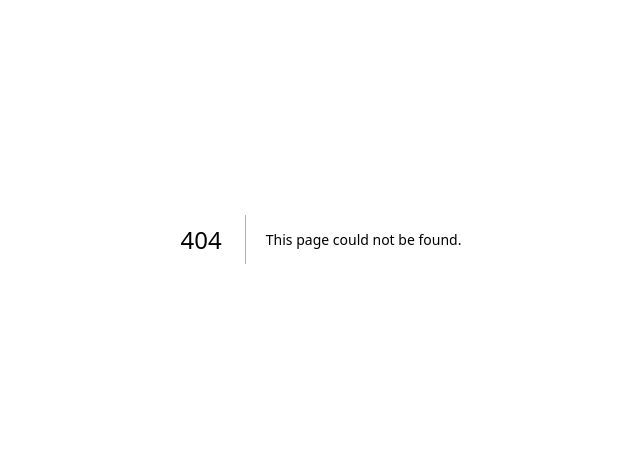
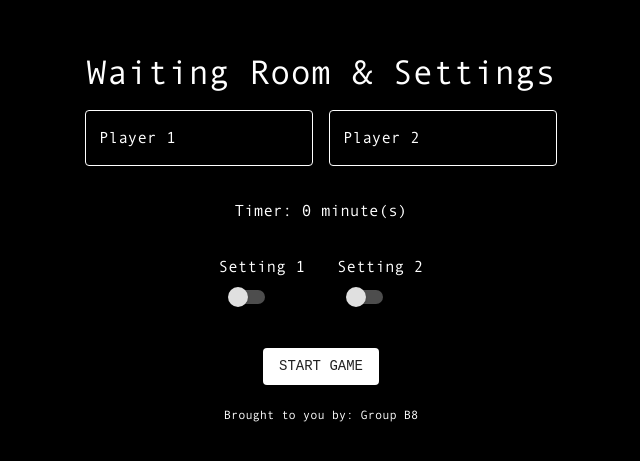
Before and after one commit to listenrwt/fill-in-the-math-client, a Next.js app: page /waiting_room in a window 1280 px wide. Before the commit this address had no page. Shown: the part 161-622 px from the top of the page, without its empty margins (319-959 px from the left). Built offline with nearby package versions, Linux system fonts and the light colour scheme.

Commit message:
feat: multiplayer/party game UI

```diff
--- /dev/null
+++ b/src/app/waiting_room/page.tsx
@@ -0,0 +1,111 @@
+'use client';
+
+import { useState } from 'react';
+
+import { useRouter } from 'next/navigation';
+
+import { Button, Grid2, Switch, TextField, Typography } from '@mui/material';
+
+{
+  /*This is just a temporary page, style and UI format & router-dom to be changed*/
+}
+
+export default function WaitingRoomPage() {
+  const [timer, setTimer] = useState(0); // timer function to be implemented
+  const [setting1, setSetting1] = useState(false);
+  const [setting2, setSetting2] = useState(false);
+  const [player1, setPlayer1] = useState('');
+  const [player2, setPlayer2] = useState('');
+  const router = useRouter(); // temporary router function
+  const handleStartGame = () => {
+    router.push('/game'); // replace with your game route
+  };
+
+  return (
+    <Grid2
+      container
+      direction="column"
+      justifyContent="center"
+      alignItems="center"
+      sx={{ minHeight: '100vh', backgroundColor: '#000', p: 2 }}
+      spacing={2}
+    >
+      <Grid2>
+        <Typography variant="h4" sx={{ color: '#ffffff', textAlign: 'center' }}>
+          Waiting Room & Settings
+        </Typography>
+      </Grid2>
+      <Grid2 container spacing={2} justifyContent="center" sx={{ mb: 2 }}>
+        <Grid2>
+          <TextField
+            label="Player 1"
+            value={player1}
+            onChange={(e) => setPlayer1(e.target.value)}
+            variant="outlined"
+            InputLabelProps={{ style: { color: '#ffffff' } }}
+            sx={{
+              input: { color: 'white' },
+              '& .MuiOutlinedInput-root': { '& fieldset': { borderColor: 'white' } },
+            }}
+          />
+        </Grid2>
+        <Grid2>
+          <TextField
+            label="Player 2"
+            value={player2}
+            onChange={(e) => setPlayer2(e.target.value)}
+            variant="outlined"
+            InputLabelProps={{ style: { color: 'white' } }}
+            sx={{
+              input: { color: 'white' },
+              '& .MuiOutlinedInput-root': { '& fieldset': { borderColor: 'white' } },
+            }}
+          />
+        </Grid2>
+      </Grid2>
+
+      <Grid2 container spacing={2} justifyContent="center" alignItems="center" sx={{ mb: 2 }}>
+        <Grid2>
+          <Typography variant="body1" sx={{ color: 'white' }}>
+            Timer: {timer} minute(s)
+          </Typography>
+        </Grid2>
+      </Grid2>
+
+      <Grid2 container spacing={4} justifyContent="center" alignItems="center" sx={{ mb: 2 }}>
+        <Grid2>
+          <Typography variant="body1" sx={{ color: 'white', textAlign: 'center' }}>
+            Setting 1
+          </Typography>
+          <Switch
+            checked={setting1}
+            onChange={(e) => setSetting1(e.target.checked)}
+            sx={{ color: 'white' }}
+          />
+        </Grid2>
+        <Grid2 item>
+          <Typography variant="body1" sx={{ color: 'white', textAlign: 'center' }}>
+            Setting 2
+          </Typography>
+          <Switch
+            checked={setting2}
+            onChange={(e) => setSetting2(e.target.checked)}
+            sx={{ color: 'white' }}
+          />
+        </Grid2>
+      </Grid2>
+
+      <Grid2>
+        <Button variant="contained" onClick={handleStartGame} sx={{ bgcolor: 'white' }}>
+          Start Game
+        </Button>
+      </Grid2>
+
+      <Grid2>
+        <Typography variant="caption" sx={{ color: 'white' }}>
+          Brought to you by: Group B8
+        </Typography>
+      </Grid2>
+    </Grid2>
+  );
+}
```
